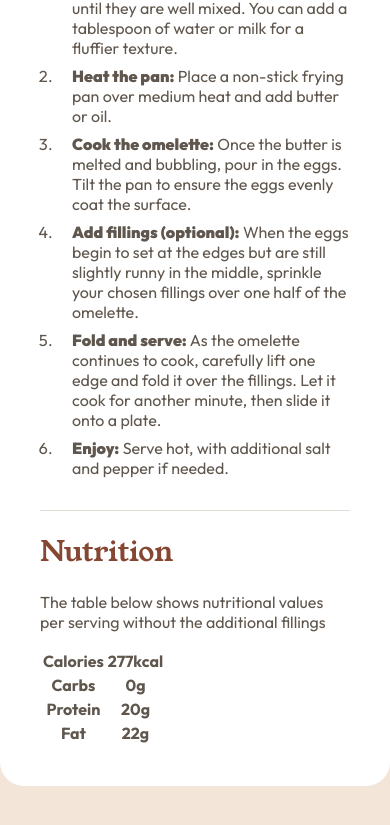
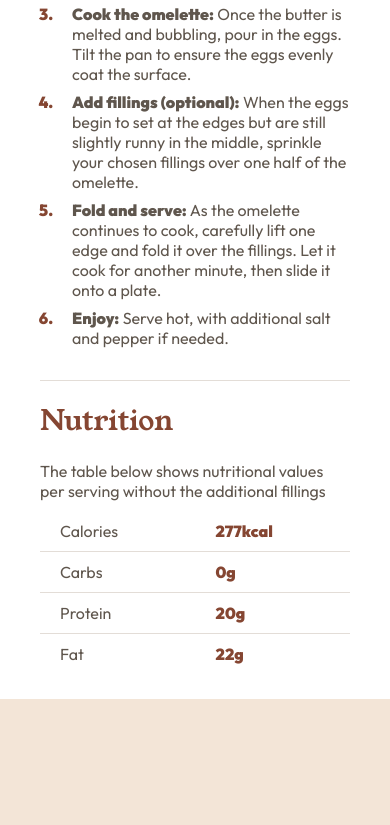
Before and after one commit to frankgomezdev/recipe-page, a plain HTML site: page index.html in a window 390 px wide. Shown: the part 1159-1984 px from the top of the page. After the commit the page ends 1858 px from the top, so only its background shows below. Drawn offline with Linux system fonts and the light colour scheme.

Commit message:
fixed styling of markers & finished mobile design

```diff
--- a/css/style.css
+++ b/css/style.css
@@ -13,7 +13,8 @@
     --fs-400: 1rem; /* 16px */
     --fs-500: 1.25rem; /* 20px */
     --fs-600: 1.75rem; /* 28px */
-    --fs-700: 2.5rem; /* 40px */
+    --fs-700: 2.25rem; /* 36px */
+    --fs-800: 2.5rem; /* 40px */
 
     --clr-dark-charcoal: #312E2C;
     --clr-dark-raspberry: #7A284E;
@@ -36,6 +37,12 @@ html {
 
 }
 
+main {
+    min-height: 100dvh;
+    display: flex;
+    flex-direction: column;
+}
+
 body {
     margin: 0;
     background-color: var(--clr-eggshell);
@@ -51,7 +58,7 @@ img, picture, video, canvas, svg {
 
 h1 {
     font-family: var(--ff-young-serif);
-    font-size: var(--fs-700);
+    font-size: var(--fs-800);
     font-weight: var(--fw-normal);
     color: var(--clr-dark-charcoal);
     line-height: 1.2;
@@ -78,6 +85,7 @@ h3 {
 
 p {
     font-family: var(--ff-outfit);
+    margin-block-end: 0;
 }
 
 span {
@@ -102,18 +110,32 @@ ul li::before, ol li::before {
 
 }
 
-
-
 ul li:not(:last-child),
 ol li:not(:last-child) {
     margin-bottom: 8px;
 }
 
-main {
-    min-height: 100dvh;
-    display: flex;
-    flex-direction: column;
+table {
+    border-collapse: collapse;
+    border-spacing: 10px;
+    width: 100%;
+    margin: 10px 0;
+    color: var(--clr-wenge-brown)
 }
+
+tr {
+    border-bottom: 1px solid var(--clr-white-coffee);
+}
+
+tr:last-child {
+    border: none;
+}
+
+td {
+    padding: 10px 20px;
+}
+
+
 
 .recipe-card {
     display: flex;
@@ -133,13 +155,63 @@ main {
     background-color: var(--clr-snow);
 }
 
+.recipe-card-content-prep li::marker {
+    color: var(--clr-brandy-red);
+    font-size: 0.9rem;
+}
+
 .hr {
     border-top: 1px solid var(--clr-white-coffee);
     margin-top: 32px;
-    width: 100%;
+    /* width: 100%; */
 }
 
+.recipe-card-content-ingredients li::marker {
+    color: var(--clr-brandy-red);
+    font-size: 0.9rem;
 
+}
+
+.recipe-card-content-instructions li::marker {
+    color: var(--clr-brandy-red);
+    font-weight: var(--fw-black);
+    font-family: var(--ff-outfit);
+}
+
+.value {
+    color: var(--clr-brandy-red);
+    font-weight: var(--fw-black);
+}
+
+@media (max-width: 560px) {
+    .recipe-card {
+        width: 100%;
+        border-radius: 0;
+        padding: 0px;
+        margin-top: 0;
+        margin-bottom: 0;
+        padding-bottom: 15px;
+    }
+
+    h1 {
+        font-size: var(--fs-700);
+    }
+
+    img {
+        border-radius: 0;
+    }
+
+    .recipe-card-content-title, .recipe-card-content-prep, .recipe-card-content-ingredients, .recipe-card-content-instructions, .recipe-card-content-nutrition, .hr {
+        margin-left: 40px;
+        margin-right: 40px;
+    }
+
+    .recipe-card-content-prep {
+        border-radius: 12px;
+    }
+
+
+}
 
 
 
--- a/index.html
+++ b/index.html
@@ -70,20 +70,20 @@
           <table>
             <tbody>
               <tr>
-                <th scope="row">Calories</th>
-                <th scope="row">277kcal</th>
+                <td>Calories</td>
+                <td class="value">277kcal</td>
               </tr>
               <tr>
-                <th scope="row">Carbs</th>
-                <th scope="row">0g</th>
+                <td>Carbs</td>
+                <td class="value">0g</td>
               </tr>
               <tr>
-                <th scope="row">Protein</th>
-                <th scope="row">20g</th>
+                <td>Protein</td>
+                <td class="value">20g</td>
               </tr>
               <tr>
-                <th scope="row">Fat</th>
-                <th scope="row">22g</th>
+                <td>Fat</td>
+                <td class="value">22g</td>
               </tr>
             </tbody>
           </table>
```
